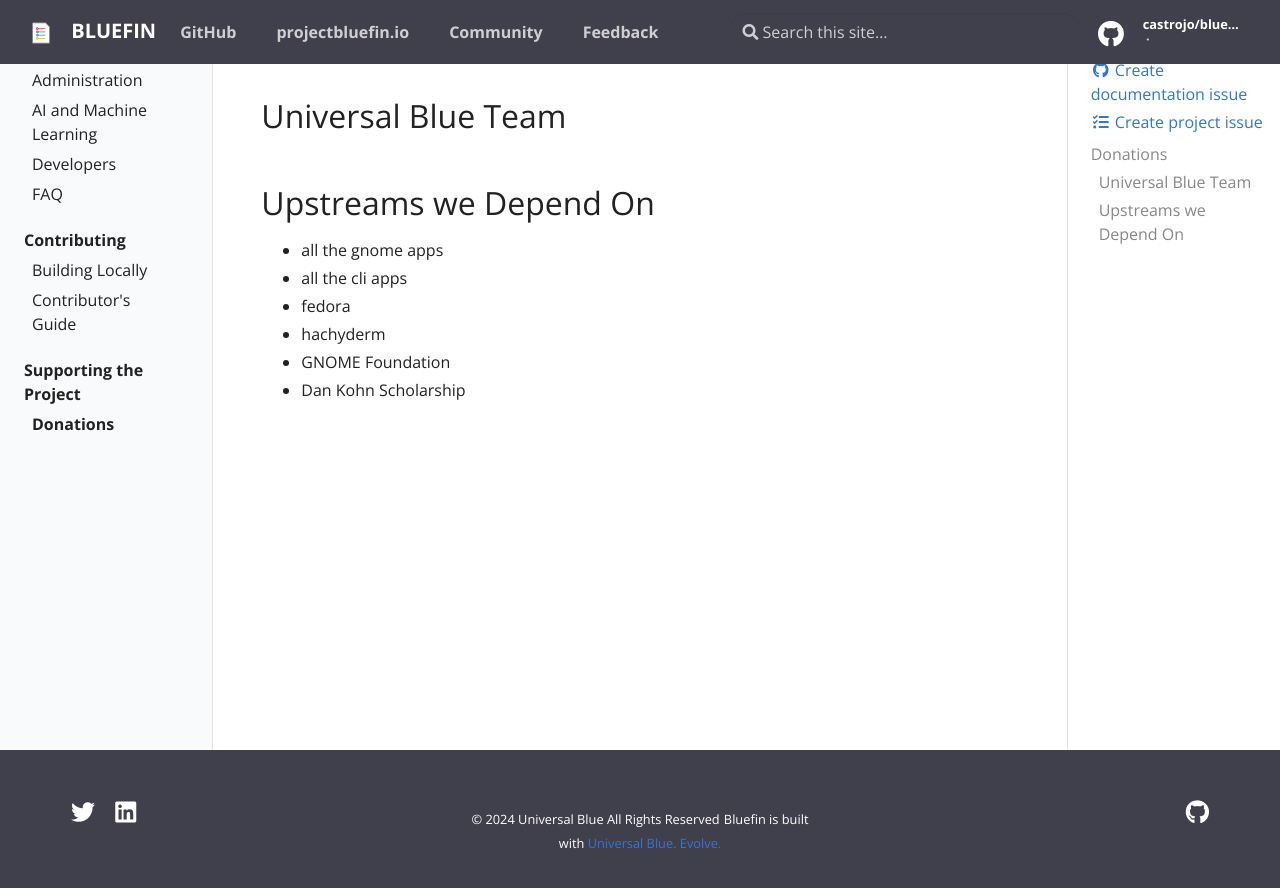
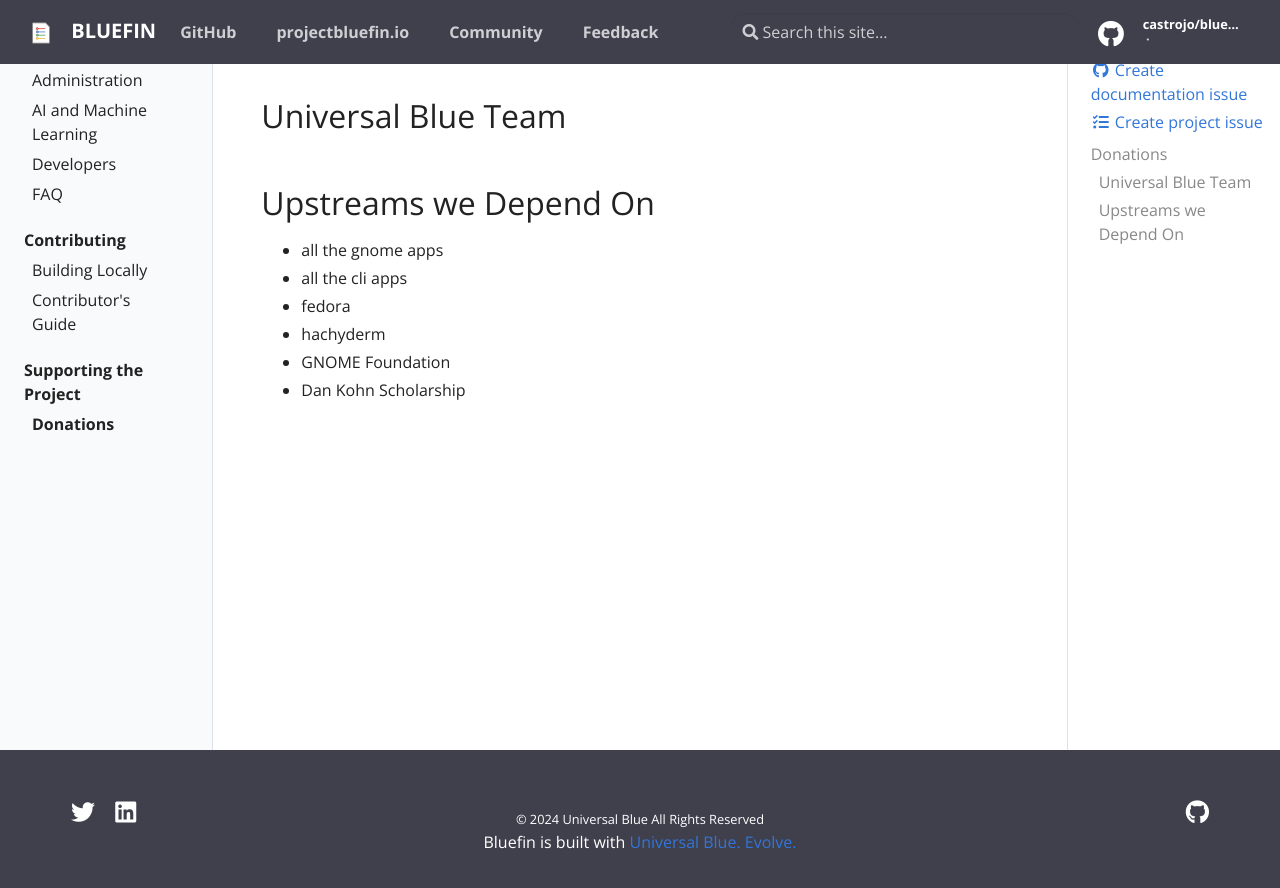
Before and after one commit to ublue-os/bluefin-docs, a Jekyll site: the page built from _docs/donations.md, in a window 1280 px wide and 900 px high, scrolled down 134 px. Shown: the top 888 px of the window. Built offline with Jekyll 4.4.1, drawn with Linux system fonts in a browser that asks for light colours.

Commit message:
Update footer.html

```diff
--- a/_includes/footer.html
+++ b/_includes/footer.html
@@ -30,7 +30,7 @@
       </div>
       <div class="col-12 col-sm-4 text-center py-2 order-sm-2">
         <small class="text-white">© {{ 'now' | date: "%Y" }} {{ site.author }} All Rights Reserved</small>
-        <small class="text-white">Bluefin is built with <a href=http://universal-blue.org">Universal Blue. Evolve.</a></p>
+        <p class="text-white">Bluefin is built with <a href=http://universal-blue.org">Universal Blue. Evolve.</a></p>
       </div>
     </div>
   </div>
```
